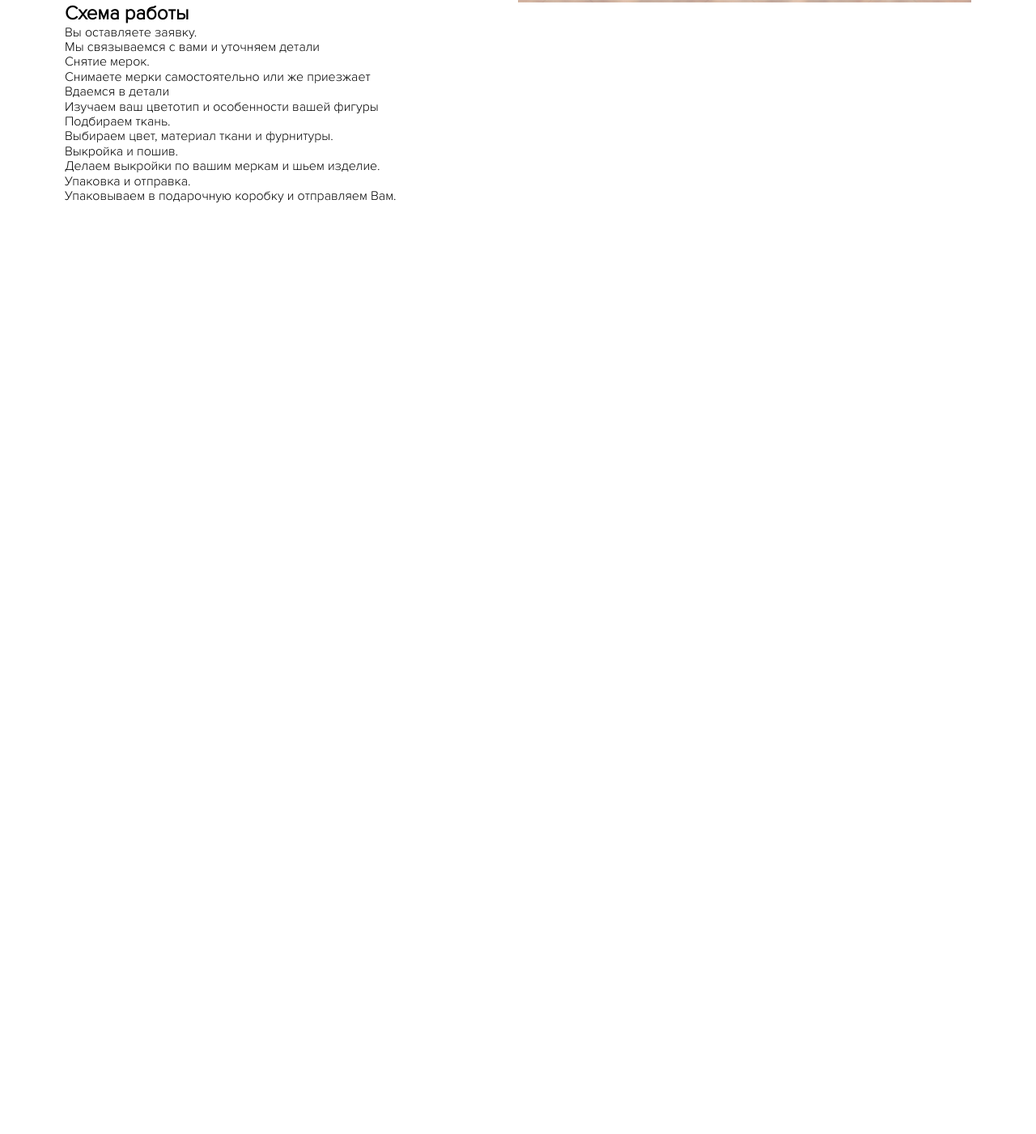
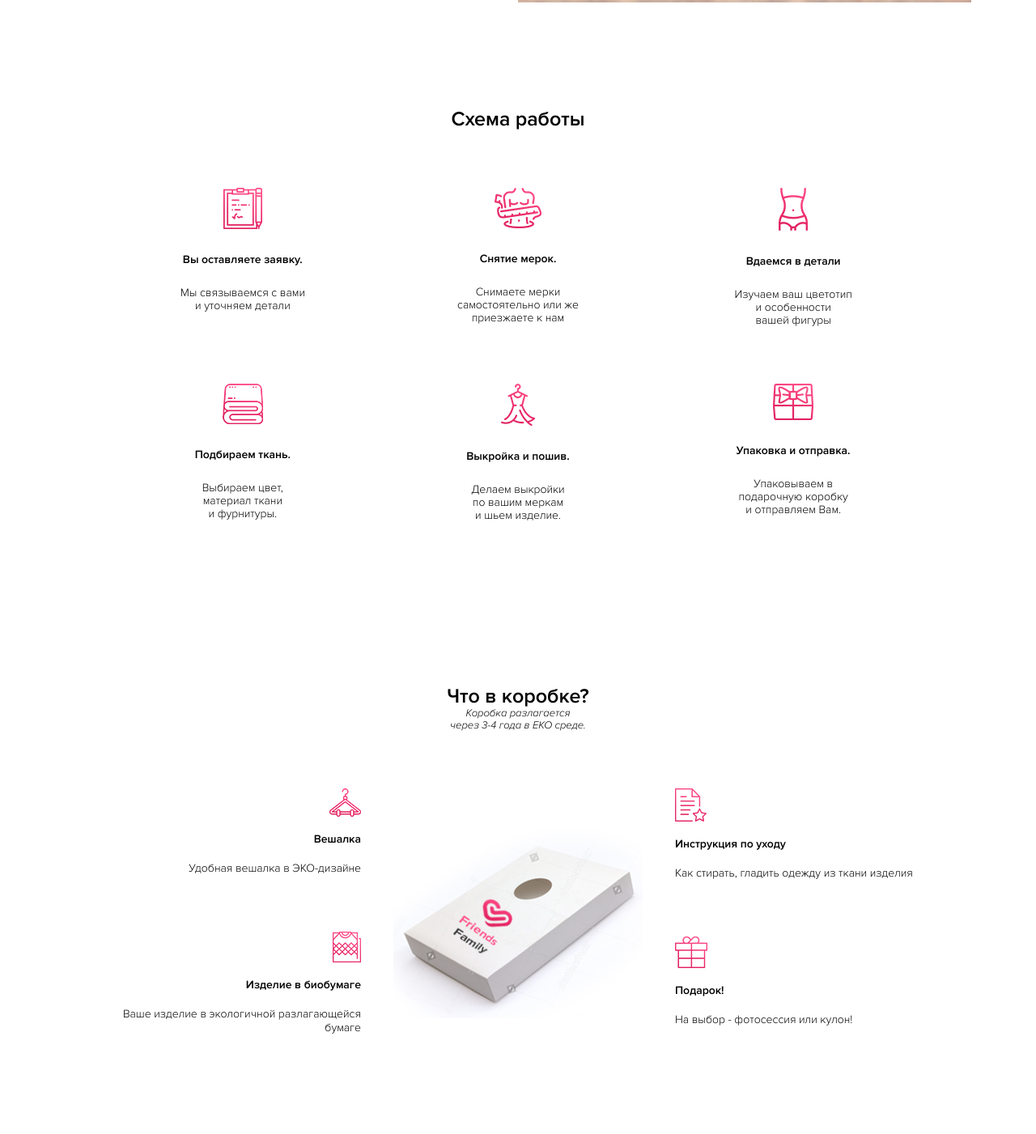
Before and after one commit to lenocheklisichka/Friends-Family, a plain HTML site: page index.html in a window 1280 px wide. Shown: the part 2002-3403 px from the top of the page at 81% size. Before the commit the page ends 2254 px from the top, so only its background shows below. Drawn offline with nearby package versions, Linux system fonts and the light colour scheme; a web font is replaced by a local one.

Commit message:
сверстаны секции box и schemework

```diff
--- a/index.html
+++ b/index.html
@@ -75,40 +75,72 @@
       <h2 class="section-title">Схема работы</h2>
       <div class="schemework-wrap">
         <div class="schemework__box">
-          <div class="schemework__img"></div>
-          <span class="schemework__span">Вы оставляете заявку.</span>
-          <p class="schemework__text">Мы связываемся с вами и уточняем детали</p>
+          <div class="schemework__img1 schemework__img"></div>
+          <p class="schemework__span">Вы оставляете заявку.</p>
+          <p class="schemework__text">Мы связываемся с вами<br> и уточняем детали</p>
         </div>
         <div class="schemework__box">
-          <div class="schemework__img"></div>
-          <span class="schemework__span">Снятие мерок.</span>
-          <p class="schemework__text">Снимаете мерки самостоятельно или же приезжает</p>
+          <div class="schemework__img2 schemework__img"></div>
+          <p class="schemework__span">Снятие мерок.</p>
+          <p class="schemework__text">Снимаете мерки<br> самостоятельно или же<br> приезжаете к нам</p>
         </div>
         <div class="schemework__box">
-          <div class="schemework__img2"></div>
-          <span class="schemework__span">Вдаемся в детали</span>
-          <p class="schemework__text">Изучаем ваш цветотип и особенности вашей фигуры</p>
+          <div class="schemework__img3 schemework__img"></div>
+          <p class="schemework__span">Вдаемся в детали</p>
+          <p class="schemework__text">Изучаем ваш цветотип<br> и особенности<br> вашей фигуры</p>
         </div>
         <div class="schemework__box">
-          <div class="schemework__img"></div>
-          <span class="schemework__span">Подбираем ткань.</span>
-          <p class="schemework__text">Выбираем цвет, материал ткани и фурнитуры.</p>
+          <div class="schemework__img4 schemework__img"></div>
+          <p class="schemework__span">Подбираем ткань.</p>
+          <p class="schemework__text">Выбираем цвет,<br> материал ткани<br> и фурнитуры.</p>
         </div>
         <div class="schemework__box">
-          <div class="schemework__img"></div>
-          <span class="schemework__span">Выкройка и пошив.</span>
-          <p class="schemework__text">Делаем выкройки по вашим меркам и шьем изделие.</p>
+          <div class="schemework__img5 schemework__img"></div>
+          <p class="schemework__span">Выкройка и пошив.</p>
+          <p class="schemework__text">Делаем выкройки<br> по вашим меркам<br> и шьем изделие.</p>
         </div>
         <div class="schemework__box">
-          <div class="schemework__img"></div>
-          <span class="schemework__span">Упаковка и отправка.</span>
-          <p class="schemework__text">Упаковываем в подарочную коробку и отправляем Вам.</p>
+          <div class="schemework__img6 schemework__img"></div>
+          <p class="schemework__span">Упаковка и отправка.</p>
+          <p class="schemework__text">Упаковываем в<br> подарочную коробку<br> и отправляем Вам.</p>
         </div>
+      </div>
+  </section>
 
-
-
-
+  <section class="section box">
+    <div class="container">
+      <h2 class="section-title">Что в коробке?</h2>
+      <p class="box__text1">Коробка разлагается<br> через 3-4 года в ЕКО среде.</p>
+      <div class="box-wrap">
+        <div class="box__item">
+          <div class="box__block">
+            <div class="box__img1"></div>
+            <p class="box__span">Вешалка</p>
+            <p class="box__text">Удобная вешалка в ЭКО-дизайне</p>
+          </div>
+          <div class="box__block">
+            <div class="box__img2"></div>
+            <p class="box__span">Изделие в биобумаге</p>
+            <p class="box__text">Ваше изделие в экологичной разлагающейся бумаге</p>
+          </div>
+        </div>
+        <div class="bg-box">
+          <img src="img/box/bg_box.png" alt="box">
+        </div>
+        <div class="box__item2">
+          <div class="box__block">
+            <div class="box__img3"></div>
+            <p class="box__span">Инструкция по уходу</p>
+            <p class="box__text">Как стирать, гладить одежду из ткани изделия</p>
+          </div>
+          <div class="box__block">
+            <div class="box__img4"></div>
+            <p class="box__span">Подарок!</p>
+            <p class="box__text">На выбор - фотосессия или кулон!</p>
+          </div>
+        </div>
       </div>
+    </div>
   </section>
 </body>
 
--- a/sass/_interface.sass
+++ b/sass/_interface.sass
@@ -21,3 +21,12 @@ h1, h2, h3, p,ul
   background-color: #dd3b7c
   color: #fff
   border: 1px solid #dd3b7c
+.section
+  padding: 130px
+  padding-bottom: 70px
+.section-title
+  font-size: 25px
+  +semibold
+  text-align: center
+.bg-box
+  padding-top: 120px
--- /dev/null
+++ b/sass/sections/_box.sass
@@ -0,0 +1,43 @@
+.box
+  &__text1
+    font-size: 13px
+    +LightItalic
+    text-align: center
+  &-wrap
+    display: flex
+    justify-content: space-around
+    padding-bottom: 120px
+  &__item
+    flex-basis: 50%
+    text-align: right
+    padding-right: 40px
+  &__item2
+    flex-basis: 50%
+    padding-left: 40px
+  &__block
+    padding-top: 70px
+  &__img1
+    background: url(../img/box/box_img.png) no-repeat
+    width: 39px
+    height: 35px
+    margin-left: auto
+  &__img2
+    background: url(../img/box/box_img2.png) no-repeat
+    width: 35px
+    height: 38px
+    margin-left: auto
+  &__img3
+    background: url(../img/box/box_img3.png) no-repeat
+    width: 39px
+    height: 41px
+  &__img4
+    background: url(../img/box/box_img4.png) no-repeat
+    width: 40px
+    height: 39px
+  &__span
+    font-size: 14px
+    +semibold
+    padding: 20px 0
+  &__text
+    font-size: 14px
+    +light
--- a/sass/sections/_schemework.sass
+++ b/sass/sections/_schemework.sass
@@ -2,29 +2,43 @@
   &-wrap
     display: flex
     flex-wrap: wrap
+    justify-content: space-between
+    max-width: auto
   &__box
-
+    text-align: center
+    padding-top: 70px
+    flex-basis: 33.3%
   &__img
+    margin: auto
+  &__img1
     background: url(../img/schemework/features_img.png) no-repeat
     width: 48px
     height: 51px
-  &__img
+  &__img2
     background: url(../img/schemework/features_img2.png) no-repeat
     width: 58px
     height: 50px
-  &__img
+  &__img3
     background: url(../img/schemework/features_img3.png) no-repeat
     width: 36px
     height: 53px
-  &__img
+  &__img4
     background: url(../img/schemework/features_img4.png) no-repeat
     width: 50px
     height: 50px
-  &__img
+  &__img5
     background: url(../img/schemework/features_img5.png) no-repeat
     width: 42px
     height: 52px
-  &__img
+  &__img6
     background: url(../img/schemework/features_img6.png) no-repeat
     width: 50px
     height: 45px
+  &__span
+    font-size: 14px
+    +semibold
+    padding-top: 30px
+  &__text
+    font-size: 14px
+    +light
+    padding-top: 25px
--- a/sass/style.sass
+++ b/sass/style.sass
@@ -5,3 +5,5 @@
 @import "sections/atelier"
 @import "sections/mother"
 @import "sections/sewing"
+@import "sections/schemework"
+@import "sections/box"
```
Also changed, not shown: css/style.css, img/box/bg_box.png (added), img/box/box_img.png (added), img/box/box_img2.png (added), img/box/box_img3.png (added), img/box/box_img4.png (added), 1 other file.
